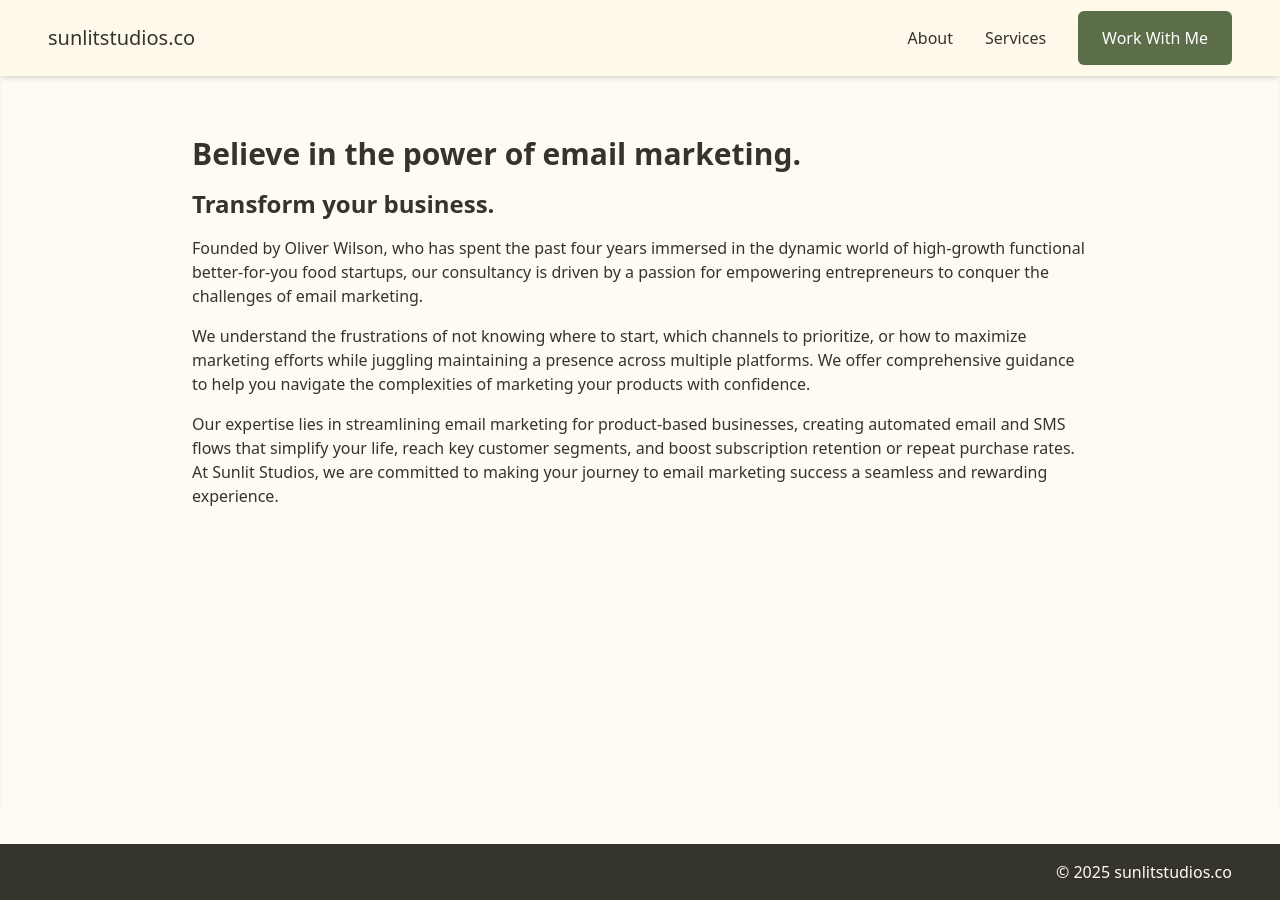
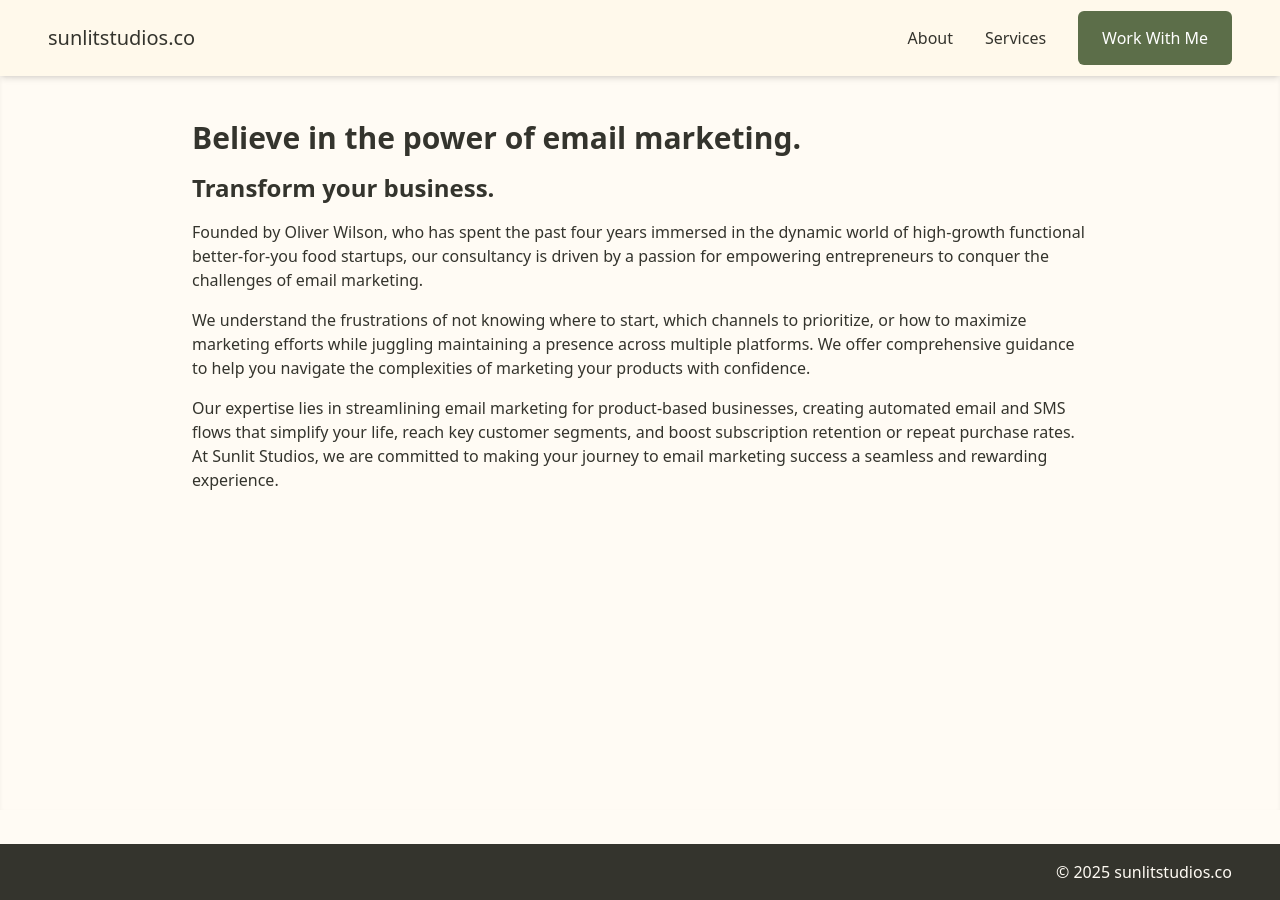
Before and after one commit to celliott181/sunlitstudios.co, a Jekyll site: the page built from about.markdown, in a window 1280 px wide. Built offline with Jekyll 4.4.1, drawn with Linux system fonts in a browser that asks for light colours.

Commit message:
visual updates

```diff
--- a/_layouts/default.html
+++ b/_layouts/default.html
@@ -55,7 +55,7 @@
             </ul>
         </nav>
     </header>
-    <main class="flex-grow z-0">
+    <main class="flex-grow z-0 bg-[#FFFBF4]">
         {{ content }}
     </main>
     <footer class="w-full px-6 md:px-12 py-4 bg-[#34342D] text-[#FFFBF4] text-right">
--- a/_layouts/page.html
+++ b/_layouts/page.html
@@ -12,7 +12,7 @@ layout: default
   {% endif %}
   <div class="relative px-6 py-12 pt-30 bg-[#FFFBF4] inset-shadow-sm min-h-[90vh] flex flex-col items-center z-2">
     <div class="max-w-4xl">
-      <p>{{ content }}</p>
+      {{ content }}
     </div>
   </div>
 </div>
```
